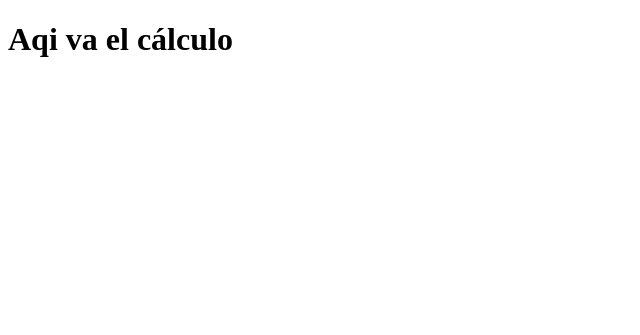
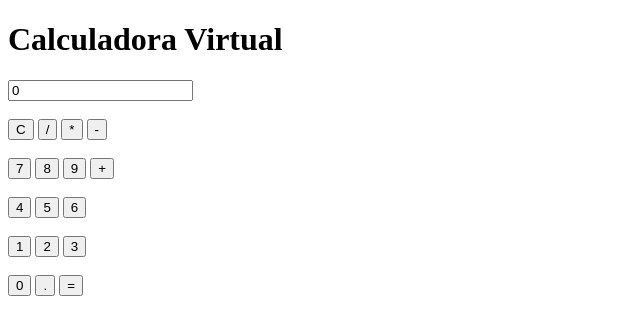
Before and after one commit to Alejandro-Flor-Ibarra/despliegue_render, a Django app: page /calculadora/ in a window 1280 px wide. Shown: the top 335 px of the page, without its empty margins (0-640 px from the left). Run offline with Django 5.2, Linux system fonts and the light colour scheme.

Commit message:
feat: creada calculadora virtual

```diff
--- a/calculadora/templates/calculadora/index.html
+++ b/calculadora/templates/calculadora/index.html
@@ -7,7 +7,65 @@
 </head>
 <body>
 
-    <h1>Aqi va el cálculo</h1>
+    <h1>Calculadora Virtual</h1>
+
+    <!-- Pantalla de entrada y salida -->
+    <input type="text" id="pantalla" readonly value="0">
+    <br><br>
+
+    <!-- Botones de control y operaciones principales -->
+    <button onclick="limpiar()">C</button>
+    <button onclick="presionar('/')">/</button>
+    <button onclick="presionar('*')">*</button>
+    <button onclick="presionar('-')">-</button>
+    <br><br>
+
+    <!-- Filas del teclado numérico -->
+    <button onclick="presionar('7')">7</button>
+    <button onclick="presionar('8')">8</button>
+    <button onclick="presionar('9')">9</button>
+    <button onclick="presionar('+')">+</button>
+    <br><br>
+
+    <button onclick="presionar('4')">4</button>
+    <button onclick="presionar('5')">5</button>
+    <button onclick="presionar('6')">6</button>
+    <br><br>
+
+    <button onclick="presionar('1')">1</button>
+    <button onclick="presionar('2')">2</button>
+    <button onclick="presionar('3')">3</button>
+    <br><br>
+
+    <button onclick="presionar('0')">0</button>
+    <button onclick="presionar('.')">.</button>
+    <button onclick="calcular()">=</button>
+
+    <!-- Lógica de funcionamiento en JavaScript -->
+    <script>
+        const pantalla = document.getElementById('pantalla');
+
+        function presionar(valor) {
+            if (pantalla.value === '0' && !isNaN(valor)) {
+                pantalla.value = valor;
+            } else {
+                pantalla.value += valor;
+            }
+        }
+
+        function limpiar() {
+            pantalla.value = '0';
+        }
+
+        function calcular() {
+            try {
+                // Se evalúa la expresión de manera segura usando la API nativa de JavaScript
+                pantalla.value = Function('"use strict";return (' + pantalla.value + ')')();
+            } catch (error) {
+                pantalla.value = 'Error';
+            }
+        }
+    </script>
 
 </body>
 </html>
```
